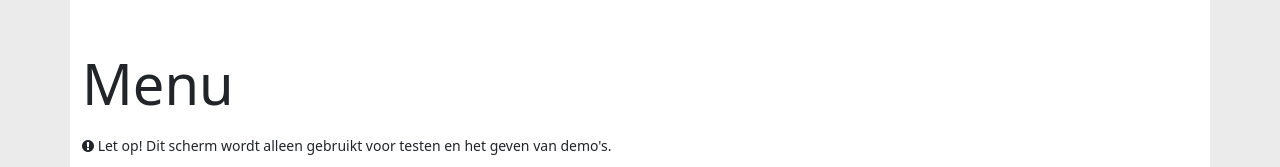
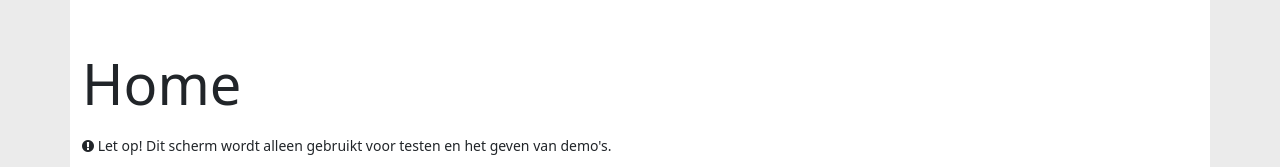
Before and after one commit to MitchellvanR/HAN-OOSE-P-Chatapplicatie-Frontend, a Vue app: page / in a window 1280 px wide. Shown: the top 167 px of the page. Built offline with nearby package versions, Linux system fonts and the light colour scheme; no server answers.

Commit message:
Pagina namen aangepast

```diff
--- a/src/views/home.vue
+++ b/src/views/home.vue
@@ -1,6 +1,6 @@
 <template>
   <div class="container background">
-    <p class="display-4">Menu</p>
+    <p class="display-4">Home</p>
     <small><i class="fa fa-exclamation-circle" aria-hidden="true"></i> Let op! Dit scherm wordt alleen gebruikt voor testen en het geven van demo's.</small>
     <hr class="mb-5">
     <div class="row">
--- a/src/views/menu.vue
+++ b/src/views/menu.vue
@@ -11,7 +11,7 @@
     </div>
     <div class="row">
       <div class="col lg-8">
-        <p class="display-4">Gebruiker Menu</p>
+        <p class="display-4">Menu</p>
         <small><i class="fa fa-exclamation-circle" aria-hidden="true"></i> Let op! Dit scherm wordt alleen gebruikt voor testen en het geven van demo's.</small>
       </div>
       <hr>
```
